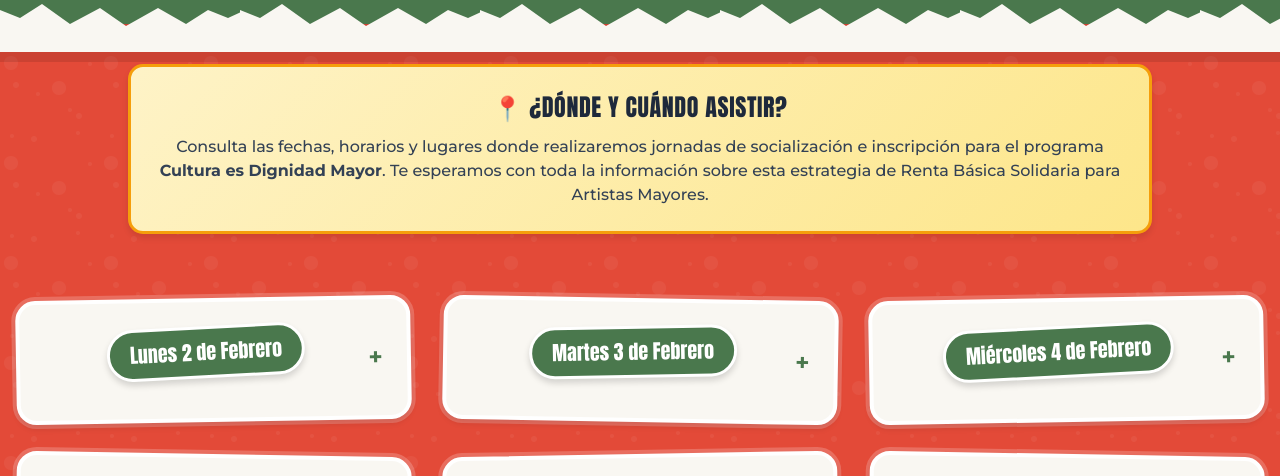
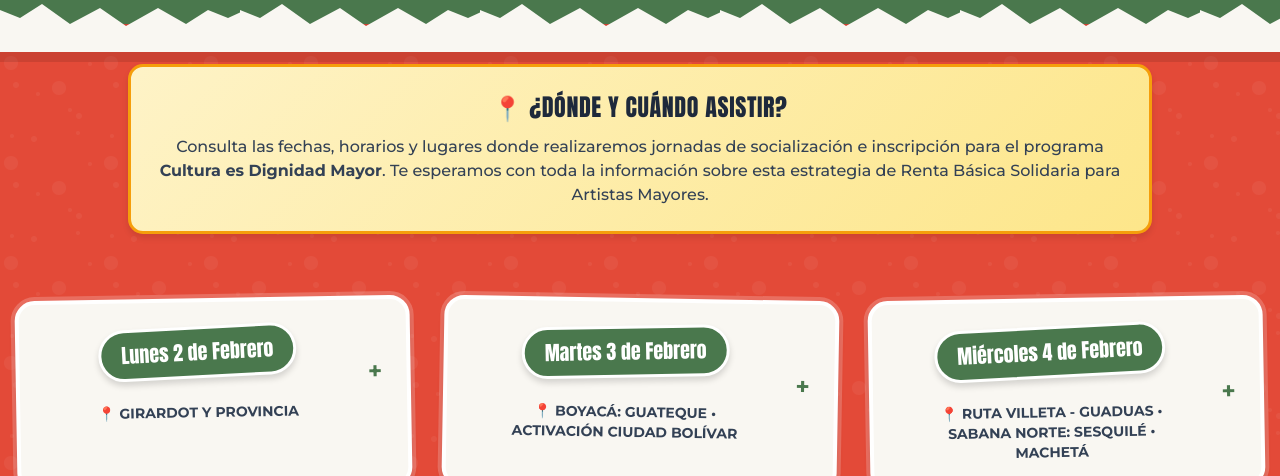
Before and after one commit to felipecotero/Cultura_es_dignidad_mayor, a plain HTML site: page publica/index.html in a window 1280 px wide. Shown: the part 248-724 px from the top of the page. Drawn offline with nearby package versions, Linux system fonts and the light colour scheme.

Commit message:
Mostrar municipios en vista colapsada de días en página pública

```diff
--- a/publica/index.html
+++ b/publica/index.html
@@ -351,6 +351,9 @@
                 dayCard.className = `sticker-card flex flex-col`;
                 const accordionId = `accordion-${index}`;
 
+                // Extraer municipios principales de cada evento del día
+                const municipios = dayData.items.map(item => item.title).join(' • ');
+
                 let itemsHtml = dayData.items.map(item => {
                     return `
                     <div class="mb-8 last:mb-0 relative border-b-2 border-dashed border-gray-200 pb-6 last:border-0 last:pb-0">
@@ -370,10 +373,15 @@
 
                 dayCard.innerHTML = `
                     <div class="accordion-header p-6 flex items-center justify-between" onclick="toggleAccordion('${accordionId}')">
-                        <div class="text-center flex-1 relative">
-                            <div class="day-badge inline-block">${dayData.day}</div>
+                        <div class="flex-1">
+                            <div class="text-center mb-2">
+                                <div class="day-badge inline-block">${dayData.day}</div>
+                            </div>
+                            <div class="text-center text-sm text-slate-700 font-bold px-4">
+                                📍 ${municipios}
+                            </div>
                         </div>
-                        <div class="toggle-icon" id="icon-${accordionId}">+</div>
+                        <div class="toggle-icon ml-4 flex-shrink-0" id="icon-${accordionId}">+</div>
                     </div>
                     <div class="accordion-content" id="${accordionId}">
                         ${itemsHtml}
```
